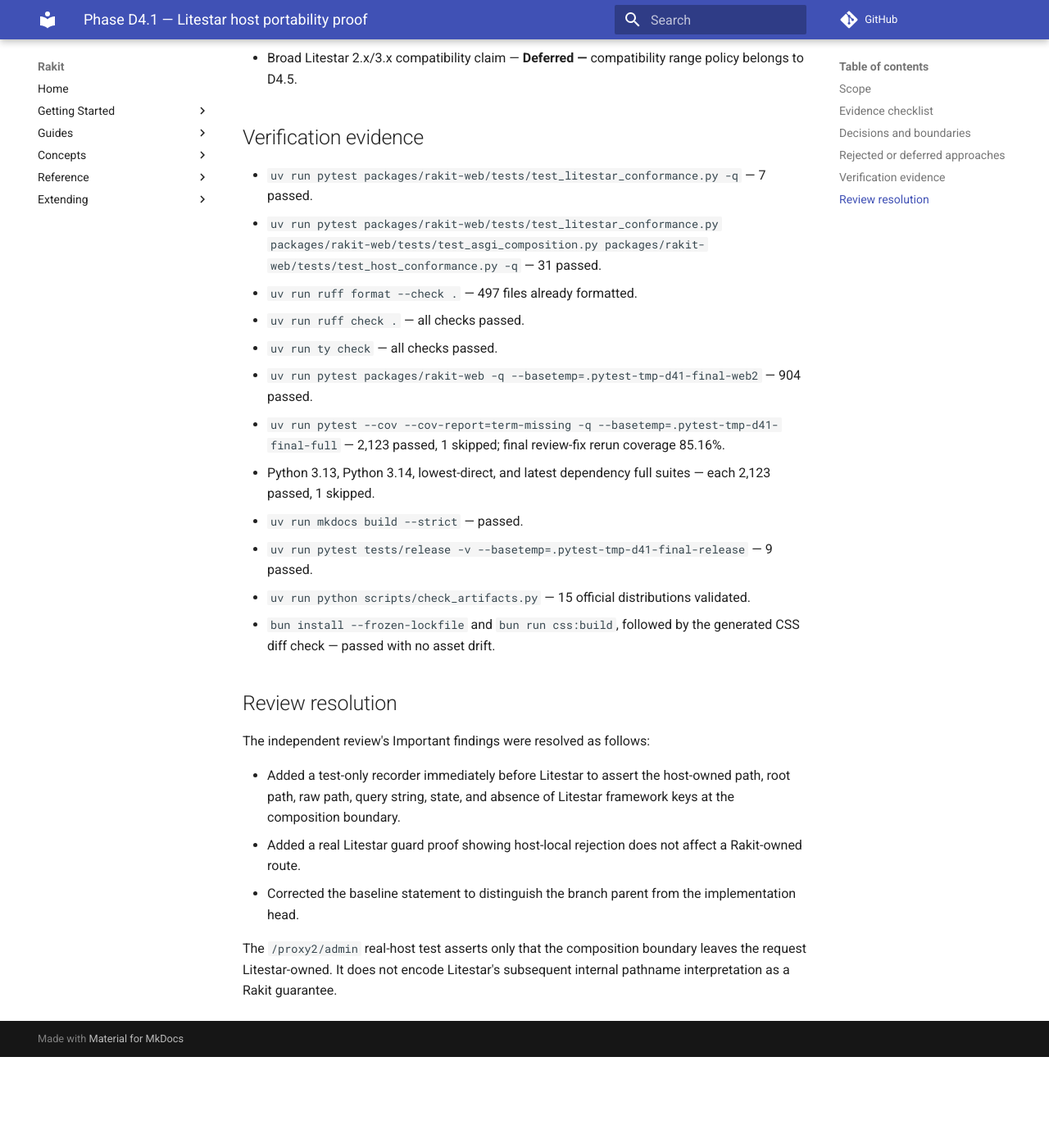
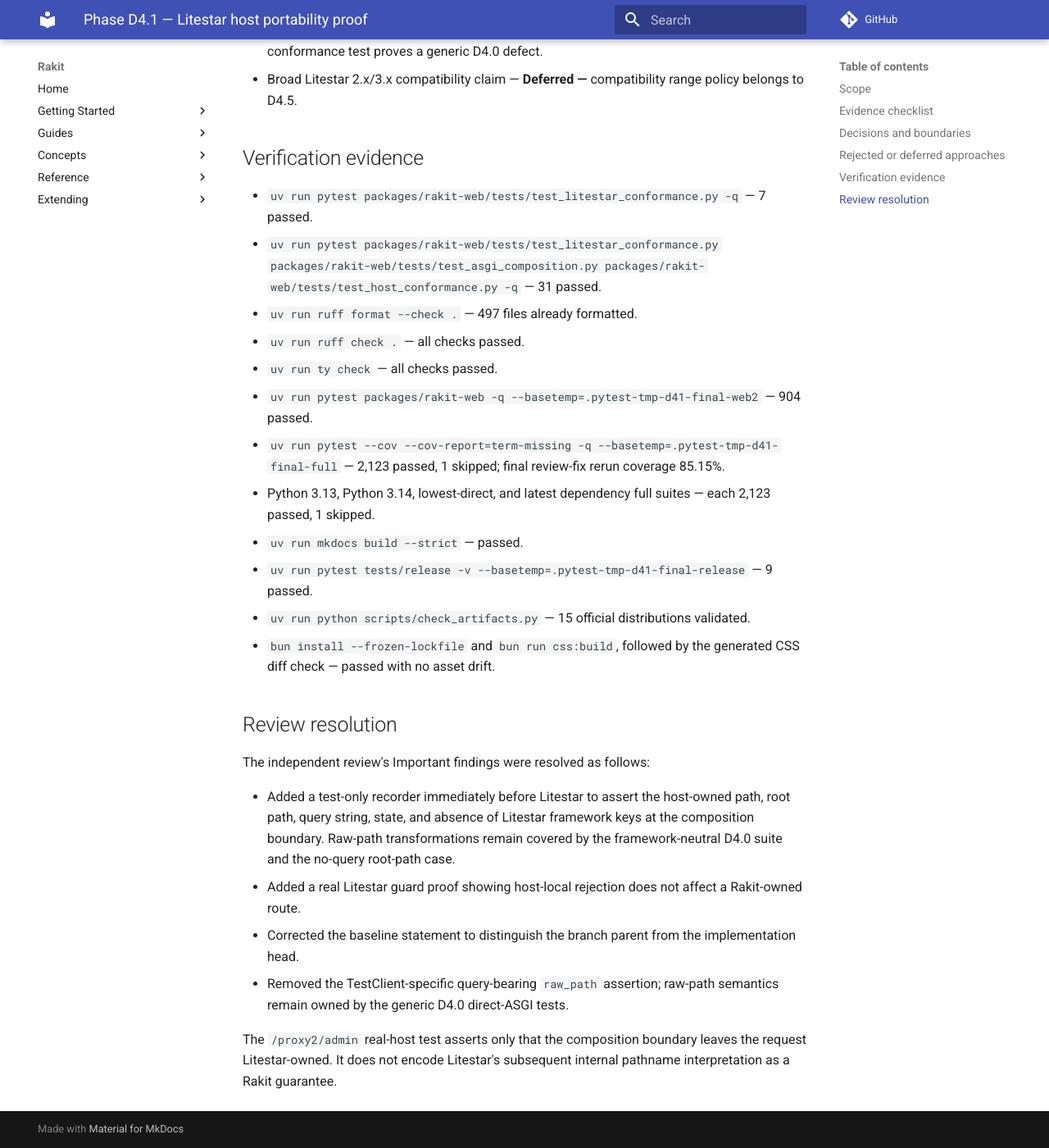
Before and after one commit to wihlarkop/rakit, an MkDocs documentation site: the page built from docs/superpowers/plans/2026-09-04-phase-d4-1-litestar-proof.md, in a window 1280 px wide and 1400 px high, scrolled down 2288 px. Shown: the whole window at 82% size. Built offline with MkDocs 1.6.1 and Material for MkDocs 9.7.7, drawn with Linux system fonts in a browser that asks for light colours; comment, search, counter and statistics services are not loaded; before the commit the page ends 3577 px from its top, so only the background shows below that; some of the changed text lies outside the part shown.

Commit message:
test(web): keep Litestar scope proof ASGI-compliant

```diff
--- a/docs/superpowers/plans/2026-09-04-phase-d4-1-litestar-proof.md
+++ b/docs/superpowers/plans/2026-09-04-phase-d4-1-litestar-proof.md
@@ -50,14 +50,14 @@
     reusable host-conformance suites pass 24 tests.
 14. Full repository verification complete — **Complete**: serial Python
     3.12 coverage, Python 3.13/3.14 suites, lowest-direct, and latest suites
-    all pass; final coverage is 85.16%.
+    all pass; final Python 3.12 coverage is 85.15%.
 15. Documentation complete — **Complete**: web integration documentation now
     records the outer composition boundary, ownership rules, and the bounded
     Litestar 2.24.0 proof.
 16. Roadmap updated — Planned.
 17. Final code review complete — **Complete**: the independent review found no
-    Critical issues; its three Important findings were resolved and retested
-    before handoff.
+    Critical issues; its Important findings were resolved and retested before
+    handoff.
 18. Commit/push/draft PR complete — Planned.
 19. Exact-head CI complete — Planned.
 
@@ -103,7 +103,7 @@
   — 904 passed.
 - `uv run pytest --cov --cov-report=term-missing -q
   --basetemp=.pytest-tmp-d41-final-full` — 2,123 passed, 1 skipped;
-  final review-fix rerun coverage 85.16%.
+  final review-fix rerun coverage 85.15%.
 - Python 3.13, Python 3.14, lowest-direct, and latest dependency full suites
   — each 2,123 passed, 1 skipped.
 - `uv run mkdocs build --strict` — passed.
@@ -119,12 +119,15 @@
 The independent review's Important findings were resolved as follows:
 
 - Added a test-only recorder immediately before Litestar to assert the
-  host-owned path, root path, raw path, query string, state, and absence of
-  Litestar framework keys at the composition boundary.
+  host-owned path, root path, query string, state, and absence of Litestar
+  framework keys at the composition boundary. Raw-path transformations remain
+  covered by the framework-neutral D4.0 suite and the no-query root-path case.
 - Added a real Litestar guard proof showing host-local rejection does not
   affect a Rakit-owned route.
 - Corrected the baseline statement to distinguish the branch parent from the
   implementation head.
+- Removed the TestClient-specific query-bearing `raw_path` assertion; raw-path
+  semantics remain owned by the generic D4.0 direct-ASGI tests.
 
 The `/proxy2/admin` real-host test asserts only that the composition boundary
 leaves the request Litestar-owned. It does not encode Litestar's subsequent
```
Also changed, not shown: 1 other file.
